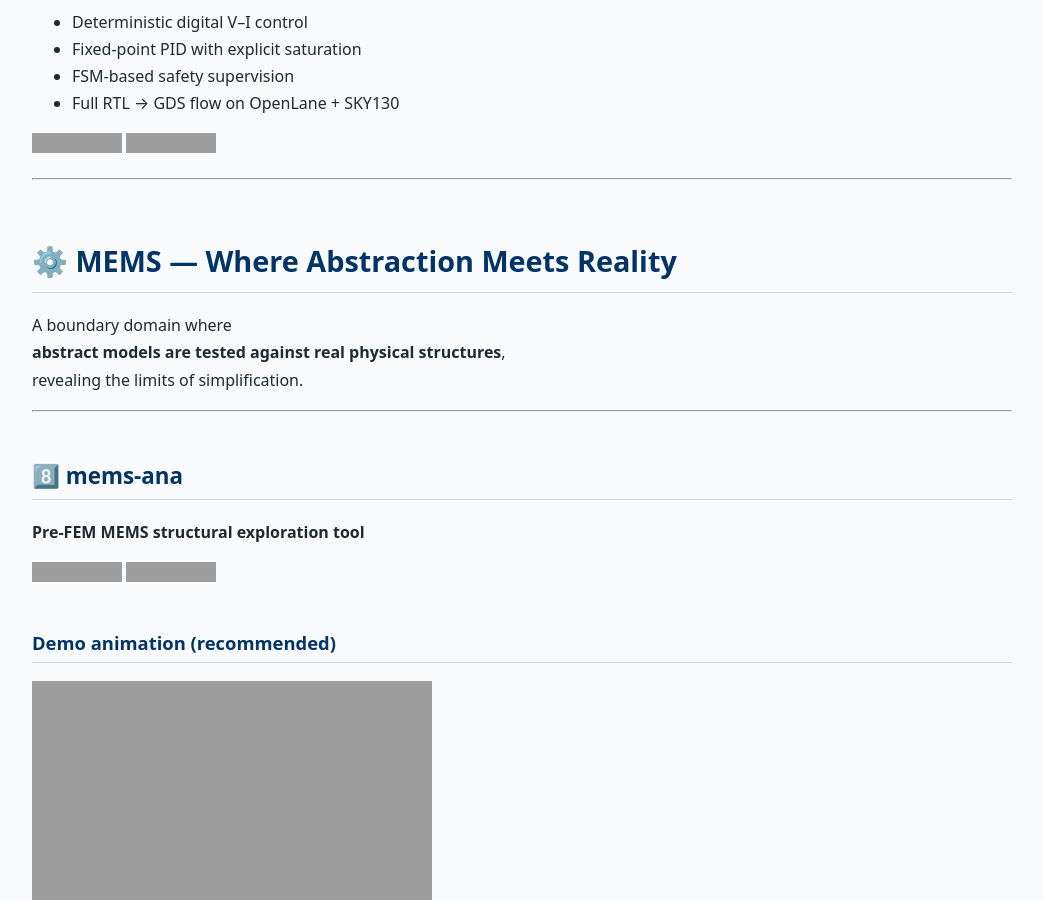
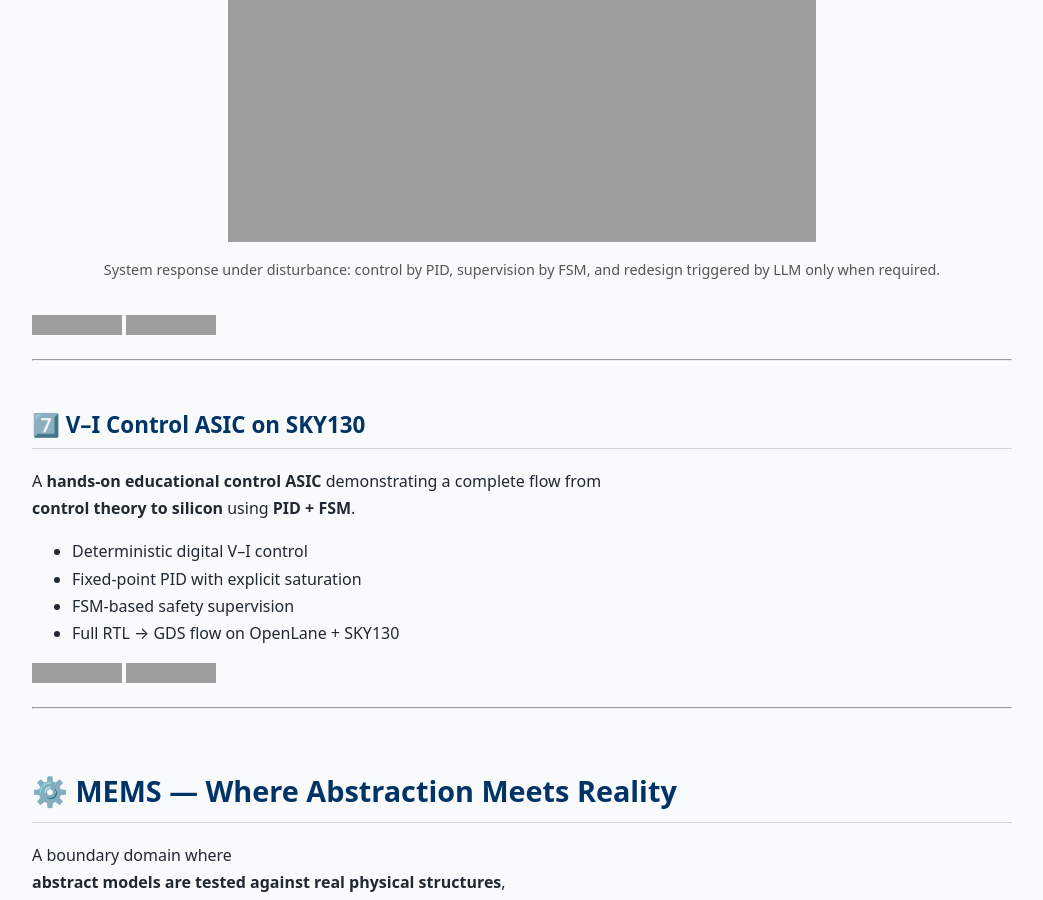
Before and after one commit to Samizo-AITL/Samizo-AITL.github.io, a Jekyll site: the page built from portal/en/index.md, in a window 1280 px wide and 900 px high, scrolled down 11859 px. Shown: the whole window, without its empty margins (118-1161 px from the left). Built offline with Jekyll 4.4.1, drawn with Linux system fonts in a browser that asks for light colours; grey boxes are pictures that could not be loaded.

Commit message:
Update index.md

```diff
--- a/portal/en/index.md
+++ b/portal/en/index.md
@@ -345,6 +345,18 @@
 This project is a **thinking framework**,
 not a proposal for a new control algorithm.
 
+<figure style="text-align:center; margin:2rem auto;">
+  <img
+    src="https://samizo-aitl.github.io/aitl-controller-a-type/data/aitl_full_demo_ideal.png"
+    alt="AITL system response under disturbance (PID-controlled, FSM-supervised, LLM-triggered)"
+    style="width:60%; max-width:100%;"
+  />
+  <figcaption style="font-size:0.9rem; color:#555; margin-top:0.5rem;">
+    System response under disturbance: control by PID, supervision by FSM,
+    and redesign triggered by LLM only when required.
+  </figcaption>
+</figure>
+
 [![Site](https://img.shields.io/badge/View-Site-brightgreen?logo=github)](https://samizo-aitl.github.io/aitl-controller-a-type/)
 [![Repo](https://img.shields.io/badge/View-Repo-blue?logo=github)](https://github.com/Samizo-AITL/aitl-controller-a-type)
 
```
